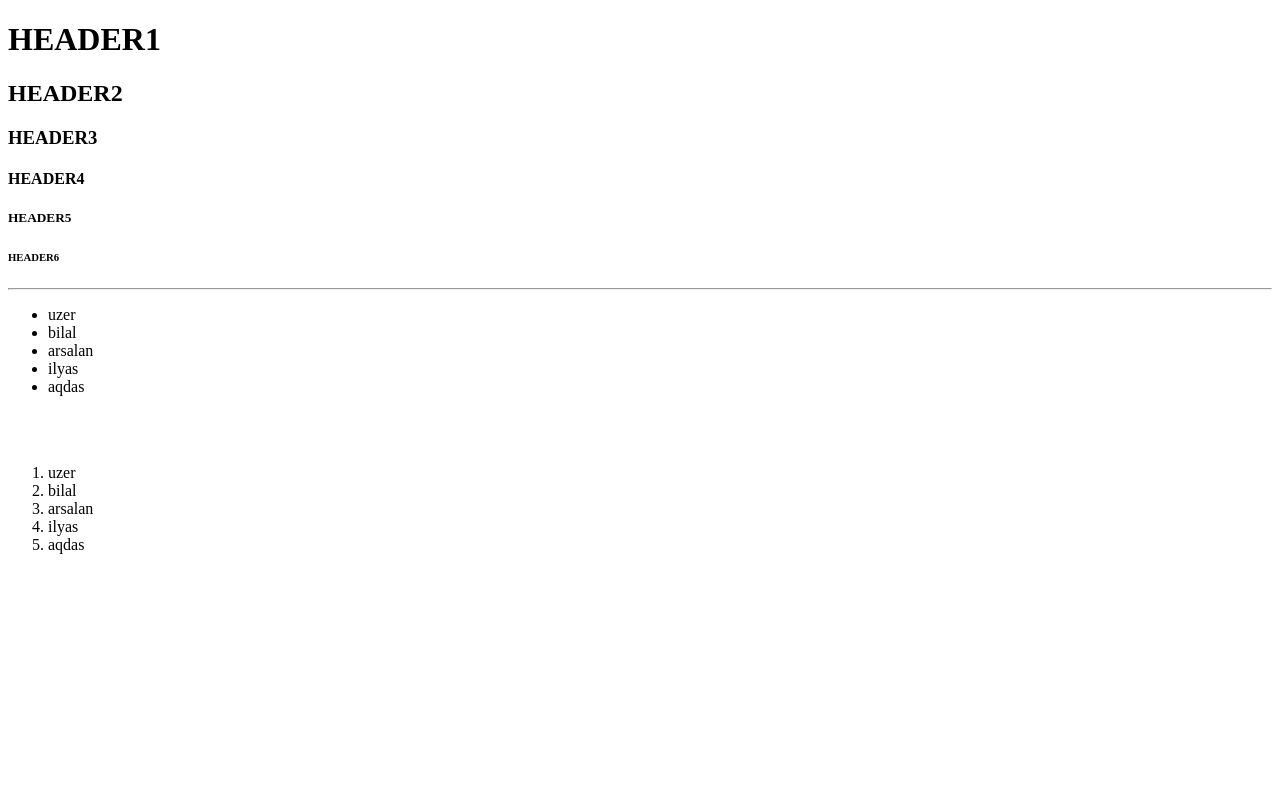
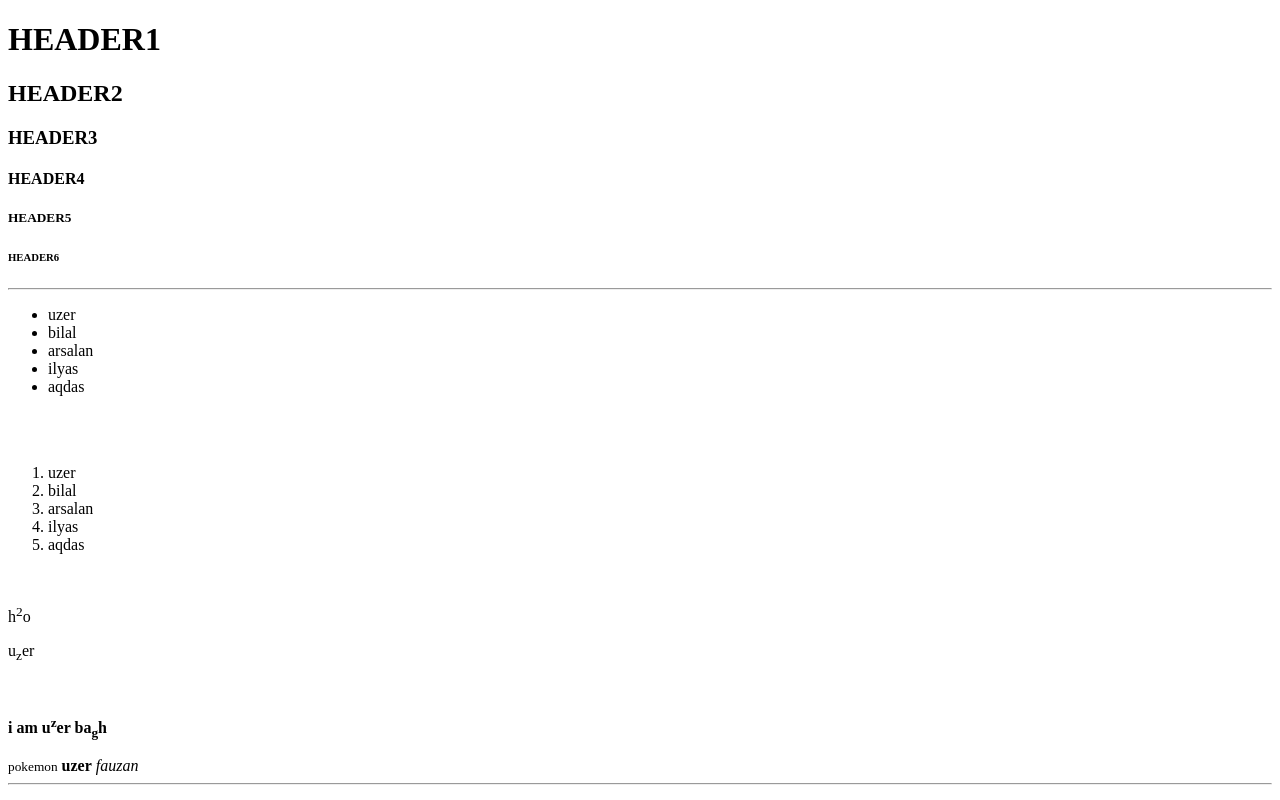
Before and after one commit to savageuzer/basics.html, a plain HTML site: page index.html in a window 1280 px wide. Drawn offline with Linux system fonts and the light colour scheme.

Commit message:
dimaag kharab

```diff
--- a/index.html
+++ b/index.html
@@ -29,6 +29,23 @@
         <li>aqdas</li>
     </ol>
 
+    <br>
+
+    <p>h<sup>2</sup>o</p>
+    <p>u<sub>z</sub>er</p>
+
+    <br>
+
+
+    <p><b>i am u<sup>z</sup>er ba<sub>g</sub>h</b></p>
+
+    <small>pokemon</small>
+
+    <strong>uzer</strong>
+    <em>fauzan</em>
+
+    <hr/>
+
 
 </body>
 </html>
```
